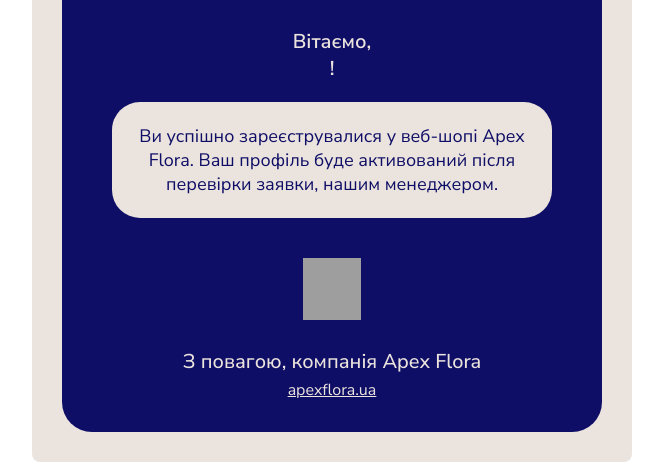
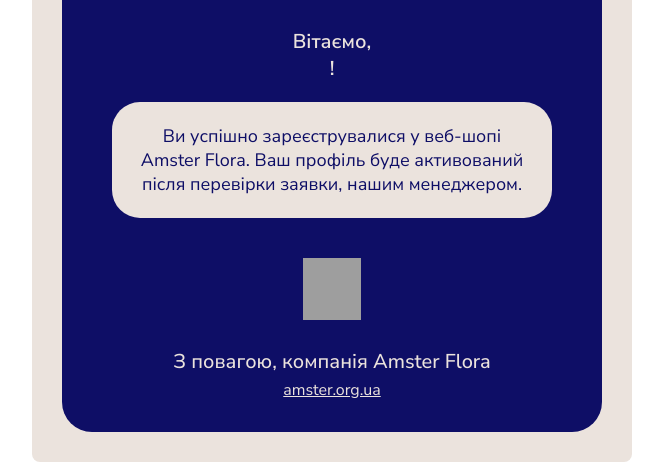
Before and after one commit to znnznn/amster_flora, a Django app: template backend/users/templates/registration.html in a window 1280 px wide. Shown: the part 386-848 px from the top of the page, without its empty margins (308-971 px from the left). Run offline with Django 4.2, Linux system fonts and the light colour scheme; the template is opened without the code that fills it, so the values that code supplies are empty; parts of the project's set-up code (start-up, migrations or seed data) failed here and were passed over; grey boxes are pictures that could not be loaded.

Commit message:
fix sending mail

```diff
--- a/backend/users/tasks.py
+++ b/backend/users/tasks.py
@@ -1,8 +1,10 @@
 from email.mime.image import MIMEImage
 
+from celery import shared_task
 from django.core.mail import get_connection, EmailMultiAlternatives
 
 
+@shared_task
 def send_email(subject, message, from_email, recipient_list, html_message, fail_silently=False, files_path:list=None):
     connection = get_connection(fail_silently=fail_silently)
     mail = EmailMultiAlternatives(subject, message, from_email, recipient_list, connection=connection)
--- a/backend/users/templates/index.html
+++ b/backend/users/templates/index.html
@@ -43,7 +43,7 @@
       "
 >
     <div style="padding-top: 30px; margin: 0 auto;">
-        <a href="http://apexflora.com.ua/" target="_blank">
+        <a href="https://amster.org.ua/" target="_blank">
             <img src="logo.png" alt="Apex Flora"/>
         </a>
     </div>
@@ -107,10 +107,10 @@
         <strong style="padding: 0; margin: 0; box-sizing: border-box"
         ><a
                 style="text-decoration: none; color: #ffffff"
-                href="http://apexflora.com.ua/"
+                href="https://amster.org.ua/"
                 target="_blank"
         >
-            Apex Flora
+            Amster Flora
         </a></strong
         >
     </div>
--- a/backend/users/templates/password-reset.html
+++ b/backend/users/templates/password-reset.html
@@ -46,7 +46,7 @@
                 text-align: center;
             ">
             <div style="margin: 0 auto;">
-                <a href="http://apexflora.com.ua/" target="_blank">
+                <a href="https://amster.org.ua/" target="_blank">
                 <img src="cid:{{ file_name }}" alt="Apex Flora" />
                 </a>
             </div>
@@ -142,7 +142,7 @@
                                 display: inline-block;
                                 margin-top: 4px;
                             "
-                            href="http://apexflora.com.ua/"
+                            href="https://amster.org.ua/"
                             target="_blank">
                             apexflora.ua
                         </a></strong
--- a/backend/users/templates/registration.html
+++ b/backend/users/templates/registration.html
@@ -43,7 +43,7 @@
                 text-align: center;
             ">
             <div style="margin: 0 auto;">
-                <a href="http://apexflora.com.ua/" target="_blank">
+                <a href="https://amster.org.ua/" target="_blank">
                 <img src="cid:{{ file_name }}" alt="Apex Flora" />
                 </a>
             </div>
@@ -86,7 +86,7 @@
                         border-radius: 28px;
                     ">
                     <p style="margin: 0 auto">
-                        Ви успішно зареєструвалися у веб-шопі Apex Flora. Ваш
+                        Ви успішно зареєструвалися у веб-шопі Amster Flora. Ваш
                         профіль буде активований після перевірки заявки, нашим
                         менеджером.
                     </p>
@@ -110,7 +110,7 @@
                         font-family: 'Nunito Sans', sans-serif;
                         color: #ebe3dd;
                     ">
-                    З повагою, компанія Apex Flora
+                    З повагою, компанія Amster Flora
                     <br style="padding: 0; margin: 0; box-sizing: border-box" />
                     <strong
                         style="
@@ -126,9 +126,9 @@
                                 display: inline-block;
                                 margin-top: 4px;
                             "
-                            href="http://apexflora.com.ua/"
+                            href="https://apexflora.com.ua/"
                             target="_blank">
-                            apexflora.ua
+                            amster.org.ua
                         </a></strong
                     >
                 </div>
--- a/backend/users/views.py
+++ b/backend/users/views.py
@@ -16,7 +16,7 @@ from users.models import User, Message, DeliveryAddress
 from users.permissions import IsAuthenticatedAs, IsOwner, IsCreator
 from users.serializers import (
     UserSerializer, PasswordResetSerializer, SetPasswordSerializer, PasswordChangeSerializer, ContactUsSerializer, UserListSerializer,
-    DeliveryAddressSerializer
+    DeliveryAddressSerializer, UserCreateSerializer
 )
 
 
@@ -41,6 +41,8 @@ class UserViewSet(viewsets.ModelViewSet):
         return super().get_permissions()
 
     def get_serializer_class(self):
+        if self.action == 'create':
+            return UserCreateSerializer
         if self.action in ('list', 'retrieve', 'list_deleted', 'me'):
             return UserListSerializer
         return UserSerializer
```
Also changed, not shown: backend/users/serializers.py (+28 -9 lines), backend/users/templates/icon.png (added).
